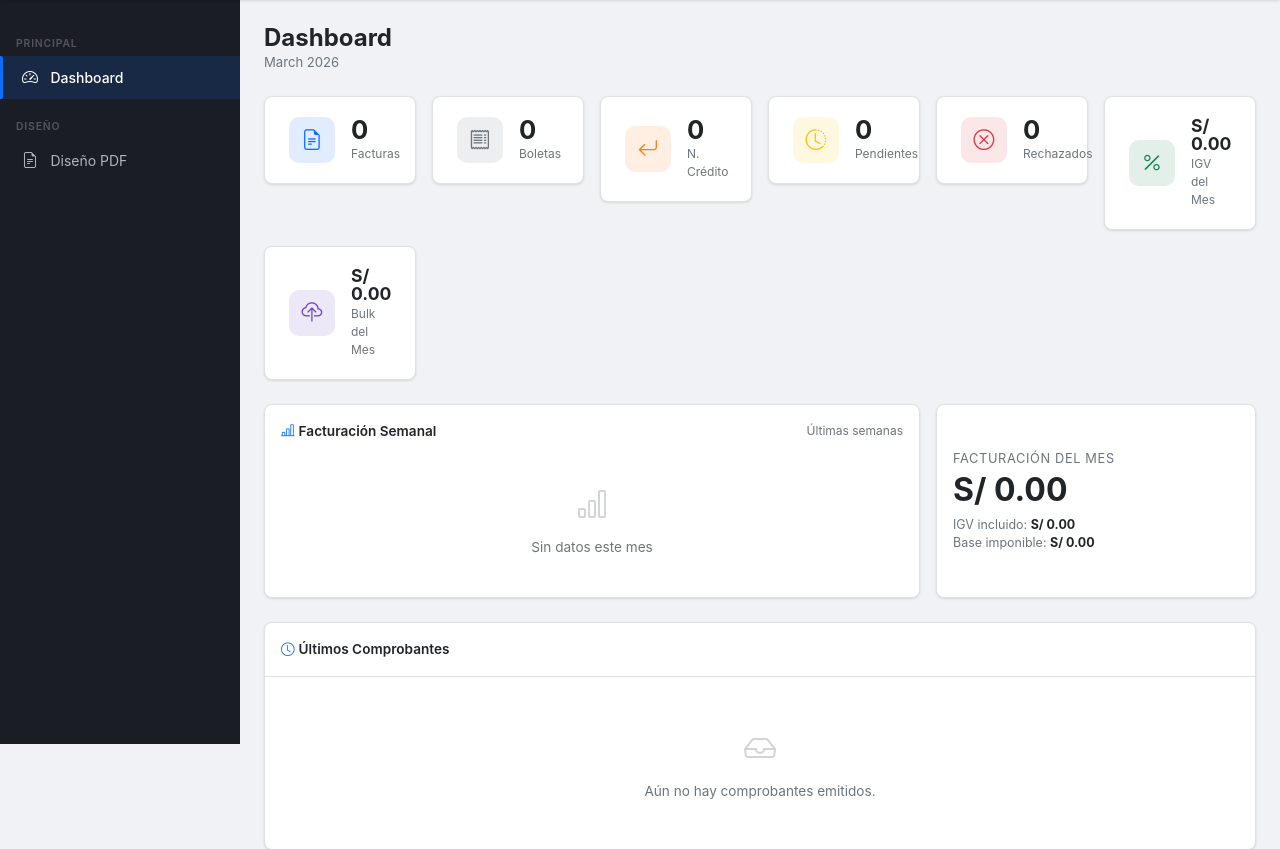
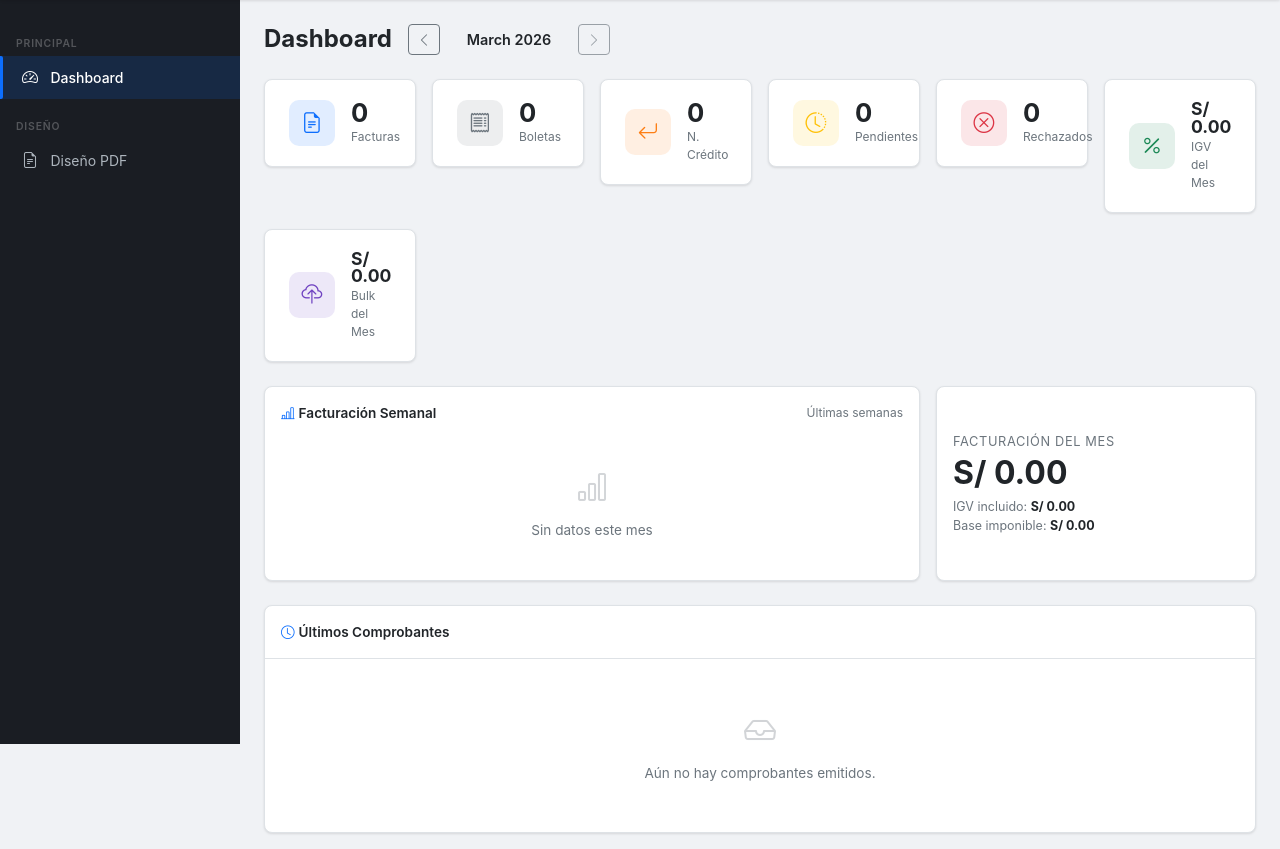
Before and after one commit to mickstmt/ArdavFact, a Flask app: page / in a window 1280 px wide. Shown: the part 56-905 px from the top of the page. Run offline with Flask 3, Linux system fonts and the light colour scheme; the visitor is signed in with stand-in values (Sample User, id 1); data that the repository does not hold is empty; some libraries are stand-ins or nearby versions.

Commit message:
feat: navegación por meses en el dashboard
Agrega flechas prev/next al header del dashboard para consultar
meses anteriores. Acepta ?mes=M&anio=A como query params.
La flecha siguiente se deshabilita en el mes actual.

Co-Authored-By: Claude Sonnet 4.6 <noreply@anthropic.com>

```diff
--- a/app/blueprints/dashboard/routes.py
+++ b/app/blueprints/dashboard/routes.py
@@ -1,7 +1,7 @@
 """Rutas del dashboard principal."""
 from datetime import datetime, date
 from decimal import Decimal
-from flask import render_template
+from flask import render_template, request
 from flask_login import login_required, current_user
 from sqlalchemy import func, extract
 from app.extensions import db
@@ -13,8 +13,27 @@ from . import dashboard_bp
 @login_required
 def index():
     hoy = date.today()
-    mes = hoy.month
-    anio = hoy.year
+    try:
+        mes  = int(request.args.get('mes',  hoy.month))
+        anio = int(request.args.get('anio', hoy.year))
+        if not (1 <= mes <= 12):
+            mes = hoy.month
+        if anio < 2000:
+            anio = hoy.year
+    except (ValueError, TypeError):
+        mes, anio = hoy.month, hoy.year
+
+    es_mes_actual = (mes == hoy.month and anio == hoy.year)
+
+    # Navegación prev/next
+    if mes == 1:
+        mes_prev, anio_prev = 12, anio - 1
+    else:
+        mes_prev, anio_prev = mes - 1, anio
+    if mes == 12:
+        mes_next, anio_next = 1, anio + 1
+    else:
+        mes_next, anio_next = mes + 1, anio
 
     # Estados activos (excluye borradores y rechazados para conteo de emisión)
     estados_activos = ['PENDIENTE', 'ENVIADO', 'ACEPTADO']
@@ -92,6 +111,8 @@ def index():
         .all()
     )
 
+    mes_nombre = date(anio, mes, 1).strftime('%B %Y')
+
     return render_template('dashboard/index.html',
         total_bulk_mes=total_bulk_mes,
         facturas_mes=facturas_mes,
@@ -104,5 +125,8 @@ def index():
         grafico_labels=grafico_labels,
         grafico_data=grafico_data,
         ultimos=ultimos,
-        mes_nombre=hoy.strftime('%B %Y'),
+        mes_nombre=mes_nombre,
+        es_mes_actual=es_mes_actual,
+        mes_prev=mes_prev, anio_prev=anio_prev,
+        mes_next=mes_next, anio_next=anio_next,
     )
--- a/app/templates/dashboard/index.html
+++ b/app/templates/dashboard/index.html
@@ -35,9 +35,24 @@
 
 {% block content %}
 <div class="d-flex align-items-center justify-content-between mb-4">
-  <div>
-    <h4 class="fw-bold mb-0" style="color:var(--af-text);">Dashboard</h4>
-    <p class="mb-0" style="font-size:0.82rem; color:var(--af-text-muted);">{{ mes_nombre | title }}</p>
+  <div class="d-flex align-items-center gap-2">
+    <div>
+      <h4 class="fw-bold mb-0" style="color:var(--af-text);">Dashboard</h4>
+    </div>
+    <div class="d-flex align-items-center gap-1 ms-2">
+      <a href="{{ url_for('dashboard.index', mes=mes_prev, anio=anio_prev) }}"
+         class="btn btn-sm btn-outline-secondary" title="Mes anterior">
+        <i class="bi bi-chevron-left"></i>
+      </a>
+      <span class="px-2 fw-semibold" style="font-size:0.9rem; color:var(--af-text); min-width:130px; text-align:center;">
+        {{ mes_nombre | title }}
+      </span>
+      <a href="{{ url_for('dashboard.index', mes=mes_next, anio=anio_next) }}"
+         class="btn btn-sm btn-outline-secondary {% if es_mes_actual %}disabled{% endif %}"
+         title="Mes siguiente">
+        <i class="bi bi-chevron-right"></i>
+      </a>
+    </div>
   </div>
   {% if current_user.tiene_permiso('ventas.crear') %}
   <a href="{{ url_for('ventas.nueva_venta') }}" class="af-btn-primary">
```
